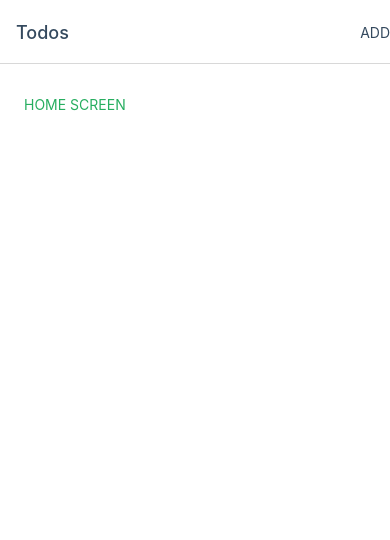
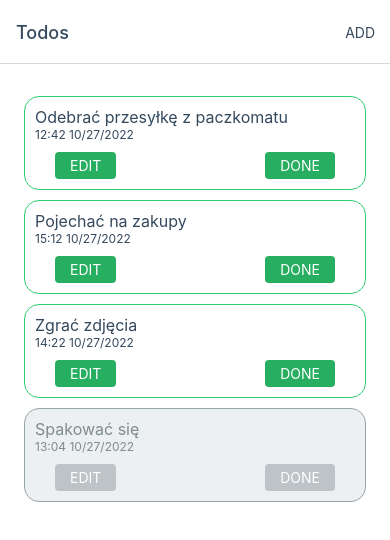
Before and after one commit to LukasMod/lm-todo-redux, a React Native app: screen /HomeScreen in a window 390 px wide. Shown: the top 540 px of the page. Built offline with nearby package versions, Linux system fonts and the light colour scheme.

Commit message:
Add simple list with todos

```diff
--- /dev/null
+++ b/db.json
@@ -0,0 +1,28 @@
+{
+  "todos": [
+    {
+      "id": 1,
+      "title": "Odebrać przesyłkę z paczkomatu",
+      "date": "2022-10-27T12:42:09.281Z",
+      "done": false
+    },
+    {
+      "id": 2,
+      "title": "Pojechać na zakupy",
+      "date": "2022-10-27T15:12:23.281Z",
+      "done": false
+    },
+    {
+      "id": 3,
+      "title": "Zgrać zdjęcia",
+      "date": "2022-10-27T14:22:51.281Z",
+      "done": false
+    },
+    {
+      "id": 4,
+      "title": "Spakować się",
+      "date": "2022-10-27T13:04:45.281Z",
+      "done": true
+    }
+  ]
+}
--- a/package.json
+++ b/package.json
@@ -12,6 +12,7 @@
   "dependencies": {
     "@react-navigation/native": "^6.0.13",
     "@react-navigation/native-stack": "^6.9.1",
+    "date-fns": "^2.29.3",
     "react": "18.1.0",
     "react-native": "0.70.4",
     "react-native-safe-area-context": "^4.4.1",
--- a/src/components/Button.tsx
+++ b/src/components/Button.tsx
@@ -1,16 +1,30 @@
 import React from 'react';
-import {Pressable, StyleSheet, Text} from 'react-native';
+import {
+  Pressable,
+  PressableProps,
+  StyleProp,
+  StyleSheet,
+  Text,
+  TextStyle,
+  ViewStyle,
+} from 'react-native';
 import {colors} from '../theme/colors';
 
-interface IButton {
+interface IButton extends PressableProps {
   title: string;
   onPress: () => void;
+  style?: StyleProp<ViewStyle>;
+  textStyle?: StyleProp<TextStyle>;
 }
 
-const Button = ({title, onPress}: IButton) => {
+const Button = ({title, onPress, style, textStyle, ...props}: IButton) => {
   return (
-    <Pressable style={styles.container} onPress={onPress}>
-      <Text style={styles.text}>{title}</Text>
+    <Pressable
+      {...props}
+      style={[styles.container, style]}
+      onPress={onPress}
+      android_ripple={{color: colors.primary}}>
+      <Text style={[styles.text, textStyle]}>{title}</Text>
     </Pressable>
   );
 };
@@ -19,9 +33,12 @@ export default Button;
 
 const styles = StyleSheet.create({
   container: {
-    backgroundColor: colors.white,
+    backgroundColor: colors.primaryDark,
+    borderRadius: 4,
+    paddingVertical: 5,
+    paddingHorizontal: 15,
   },
   text: {
-    color: colors.dark,
+    color: colors.white,
   },
 });
--- /dev/null
+++ b/src/components/TodoListItem.tsx
@@ -0,0 +1,78 @@
+import React from 'react';
+import {View, StyleSheet, Text} from 'react-native';
+import {colors} from '../theme/colors';
+import {ITodo} from '../types/Todo';
+import Button from './Button';
+import {format} from 'date-fns';
+
+interface ITodoListItem {
+  todo: ITodo;
+  onPressRemove: () => void;
+  onPressEdit: () => void;
+}
+
+const TodoListItem = ({todo, onPressRemove, onPressEdit}: ITodoListItem) => {
+  return (
+    <View style={[styles.container, todo.done && styles.containerDone]}>
+      <Text style={[styles.textTitle, todo.done && styles.textDone]}>
+        {todo.title}
+      </Text>
+      <Text style={[styles.textDate, todo.done && styles.textDone]}>
+        {format(new Date(todo.date), 'HH:mm MM/dd/yyyy')}
+      </Text>
+      <View style={styles.buttonsContainer}>
+        <Button
+          title="EDIT"
+          onPress={onPressEdit}
+          disabled={todo.done}
+          style={todo.done && styles.buttonDone}
+        />
+        <Button
+          title="DONE"
+          onPress={onPressRemove}
+          disabled={todo.done}
+          style={todo.done && styles.buttonDone}
+        />
+      </View>
+    </View>
+  );
+};
+
+export default TodoListItem;
+
+const styles = StyleSheet.create({
+  container: {
+    padding: 10,
+    borderRadius: 15,
+    borderWidth: 1,
+    borderColor: colors.primary,
+  },
+  containerDone: {
+    padding: 10,
+    borderRadius: 15,
+    borderWidth: 1,
+    borderColor: colors.gray3,
+    backgroundColor: colors.gray1,
+  },
+  buttonsContainer: {
+    flexDirection: 'row',
+    justifyContent: 'space-between',
+    marginHorizontal: 20,
+    marginTop: 10,
+  },
+  textTitle: {
+    color: colors.dark,
+    fontSize: 16,
+  },
+  textDate: {
+    color: colors.dark,
+    fontSize: 12,
+  },
+  textDone: {
+    color: colors.gray4,
+  },
+  buttonDone: {
+    color: colors.dark,
+    backgroundColor: colors.gray2,
+  },
+});
--- a/src/navigation/RootNavigator.tsx
+++ b/src/navigation/RootNavigator.tsx
@@ -5,7 +5,7 @@ import Button from '../components/Button';
 import CreateScreen from '../screens/CreateScreen';
 import HomeScreen from '../screens/HomeScreen';
 import {colors} from '../theme/colors';
-import {HomeScreenNavProp, RootStackParamList} from './types';
+import {HomeScreenNavProp, RootStackParamList} from '../types/Nav';
 
 const RootStack = createNativeStackNavigator<RootStackParamList>();
 
@@ -25,6 +25,8 @@ export const RootNavigator = () => {
             <Button
               title="ADD"
               onPress={() => navigation.navigate('CreateScreen')}
+              style={styles.button}
+              textStyle={styles.buttonText}
             />
           ),
           headerTitleStyle: styles.headerTitleStyle,
@@ -45,4 +47,6 @@ const styles = StyleSheet.create({
     color: colors.dark,
   },
   screenStyle: {backgroundColor: colors.white},
+  button: {backgroundColor: colors.white},
+  buttonText: {color: colors.dark},
 });
--- a/src/screens/HomeScreen.tsx
+++ b/src/screens/HomeScreen.tsx
@@ -1,11 +1,38 @@
 import React from 'react';
-import {StyleSheet, Text, View} from 'react-native';
-import {colors} from '../theme/colors';
+import {FlatList, StyleSheet, View} from 'react-native';
+import data from '../../db.json';
+import {ITodo} from '../types/Todo';
+import TodoListItem from '../components/TodoListItem';
+
+const todos = data.todos as ITodo[];
 
 const HomeScreen = () => {
+  const renderItem = ({item}: {item: ITodo}) => {
+    console.log('item render');
+
+    const onPressEditItem = () => {
+      console.log('item edit', item.id);
+    };
+    const onPressRemoveItem = () => {
+      console.log('item remove', item.id);
+    };
+
+    return (
+      <TodoListItem
+        todo={item}
+        onPressEdit={onPressEditItem}
+        onPressRemove={onPressRemoveItem}
+      />
+    );
+  };
+
   return (
     <View style={styles.container}>
-      <Text style={styles.text}>HOME SCREEN</Text>
+      <FlatList
+        data={todos}
+        renderItem={renderItem}
+        ItemSeparatorComponent={() => <View style={styles.separator} />}
+      />
     </View>
   );
 };
@@ -15,8 +42,8 @@ const styles = StyleSheet.create({
     marginTop: 32,
     paddingHorizontal: 24,
   },
-  text: {
-    color: colors.primaryDark,
+  separator: {
+    height: 10,
   },
 });
 
--- /dev/null
+++ b/src/types/Todo.ts
@@ -0,0 +1,6 @@
+export interface ITodo {
+  id: number;
+  title: string;
+  date: string;
+  done: boolean;
+}
```
Also changed, not shown: .eslintrc.js, src/types/Nav.ts (renamed from src/navigation/types.ts), 1 other file (tests, documents, lock files or other folders).
